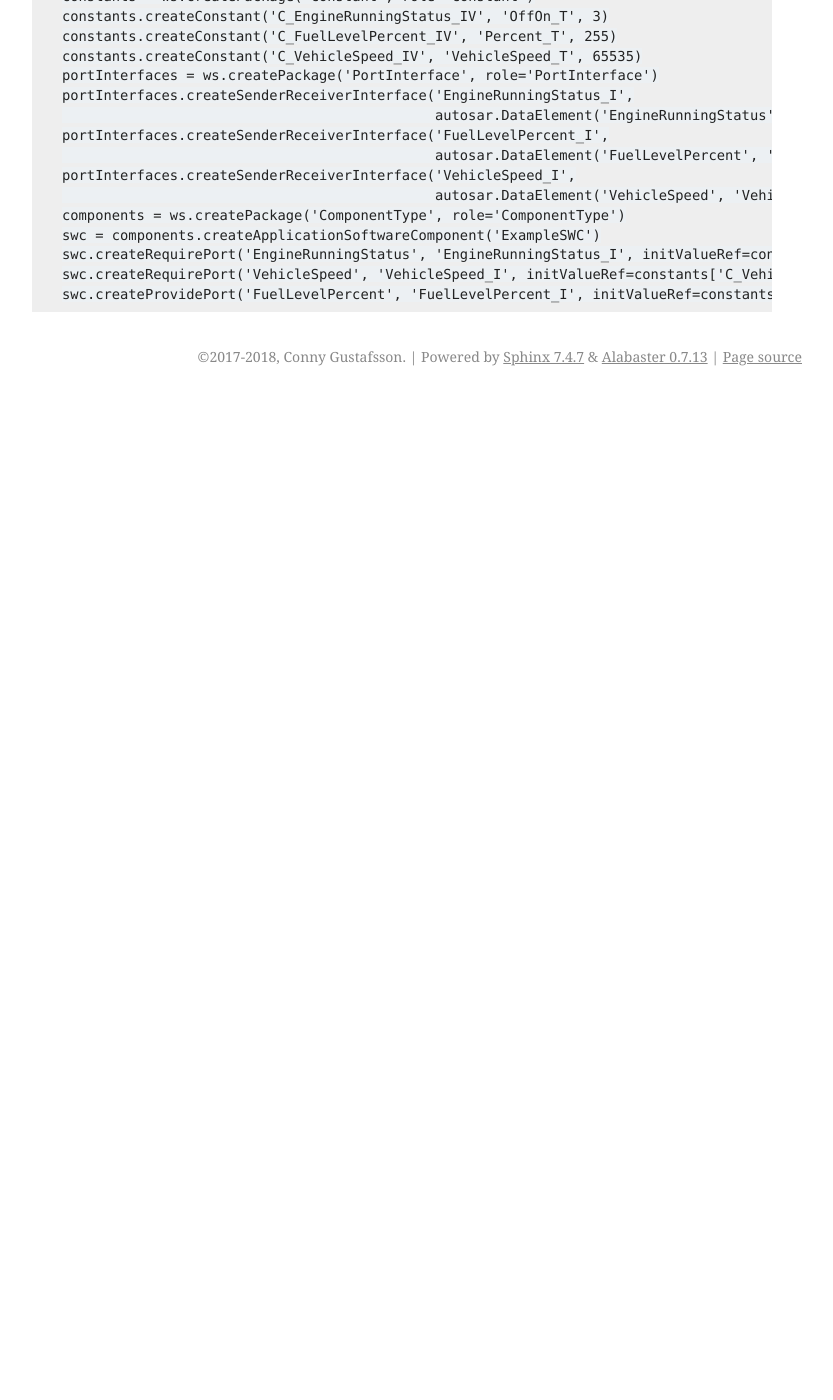
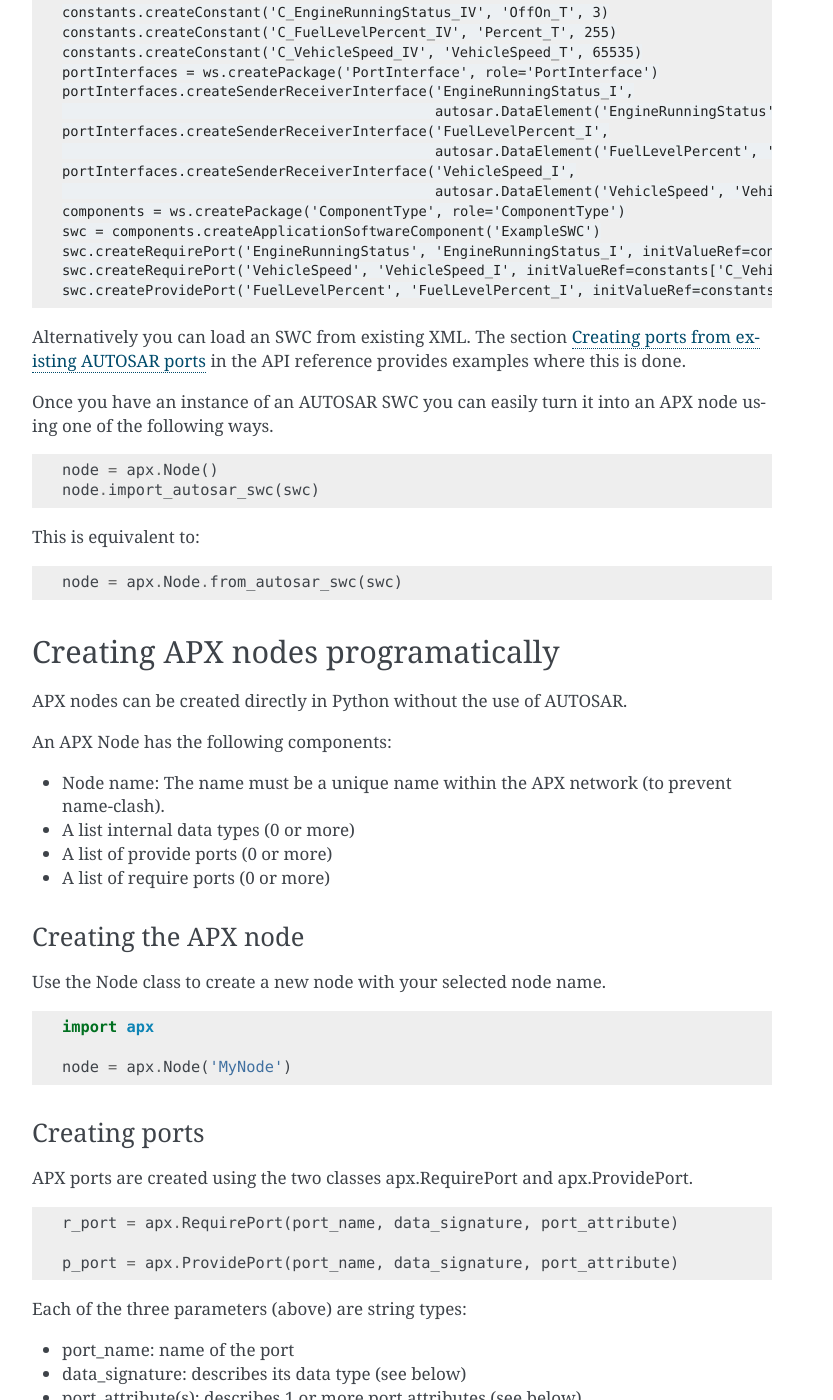
Before and after one commit to ovenystas/py-apx, a Sphinx documentation site: the page built from doc/node.rst, in a window 1280 px wide and 1400 px high, scrolled down 1333 px. Shown: the whole window, without its empty margins (388-1221 px from the left). Built offline with Sphinx 7.4.7, drawn with Linux system fonts in a browser that asks for light colours; before the commit the page ends 1729 px from its top, so only the background shows below that; some of the changed text lies outside the part shown.

Commit message:
Improved the node documentation

```diff
--- a/doc/examples/autosar_01.py
+++ b/doc/examples/autosar_01.py
@@ -1,4 +1,5 @@
 import autosar
+import apx
 
 ws = autosar.workspace()
 dataTypes = ws.createPackage('DataType', role='DataType')
--- a/doc/node.rst
+++ b/doc/node.rst
@@ -34,7 +34,104 @@ In order to use an existing AUTOSAR software component (SWC) as an APX node the
 Example
 ~~~~~~~
 
-Here is a simple example of a programmtically created AUTOSAR SWC called **ExampleSWC**:
+Here is a simple example of an AUTOSAR SWC called **ExampleSWC**:
 
 .. include:: examples/autosar_01.py
     :code: python
+
+Alternatively you can load an SWC from existing XML. The section :ref:`ref_create_from_autosar` in the API reference provides examples where this is done.
+
+Once you have an instance of an AUTOSAR SWC you can easily turn it into an APX node using one of the following ways.
+
+.. code-block:: python
+
+    node = apx.Node()
+    node.import_autosar_swc(swc)
+
+This is equivalent to:
+
+.. code-block:: python
+
+    node = apx.Node.from_autosar_swc(swc)
+
+.. _programmatic_apx_node:
+
+Creating APX nodes programatically
+----------------------------------
+
+APX nodes can be created directly in Python without the use of AUTOSAR.
+
+An APX Node has the following components:
+
+- Node name: The name must be a unique name within the APX network (to prevent name-clash).
+- A list internal data types (0 or more)
+- A list of provide ports (0 or more)
+- A list of require ports (0 or more)
+
+Creating the APX node
+~~~~~~~~~~~~~~~~~~~~~~
+
+Use the Node class to create a new node with your selected node name.
+
+.. code-block:: python
+
+    import apx
+
+    node = apx.Node('MyNode')
+
+Creating ports
+~~~~~~~~~~~~~~
+
+APX ports are created using the two classes apx.RequirePort and apx.ProvidePort.
+
+.. code-block:: python
+
+    r_port = apx.RequirePort(port_name, data_signature, port_attribute)
+
+    p_port = apx.ProvidePort(port_name, data_signature, port_attribute)
+
+Each of the three parameters (above) are string types:
+
+- port_name: name of the port
+- data_signature: describes its data type (see below)
+- port_attribute(s): describes 1 or more port attributes (see below)
+
+.. note::
+
+    The port_attribute argument is optional, you can call the RequirePort and ProvidePort classes with just 2 arguments if you should wish.
+
+Data Signatures
+~~~~~~~~~~~~~~~
+
+The data signature describes the data type of the port. It is a string that can take many shapes and forms but
+most of the time it is simply a single character describing an integer data type.
+
+
+Integer data types
+^^^^^^^^^^^^^^^^^^
+
+APX currently supports the following integer data types:
+
++-----------+-----------+------+-------------+------------+
+| Type Code | Type Name | Bits | Min         | Max        |
++===========+===========+======+=============+============+
+| c         | sint8     |  8   |  -128       | 127        |
++-----------+-----------+------+-------------+------------+
+| s         | sint16    | 16   |  -32768     | 32767      |
++-----------+-----------+------+-------------+------------+
+| l         | sint32    | 32   | -2147483648 | 2147483647 |
++-----------+-----------+------+-------------+------------+
+| C         | uint8     |  8   |   0         | 255        |
++-----------+-----------+------+-------------+------------+
+| S         | uint16    |  16  |   0         | 65535      |
++-----------+-----------+------+-------------+------------+
+| L         | uint32    |  32  |   0         | 4294967295 |
++-----------+-----------+------+-------------+------------+
+
+Example ports:
+
+.. code-block:: python
+
+    u8_port = apx.RequirePort('U8Port','C')
+    u16_port = apx.RequirePort('U16Port','S')
+    u32_port = apx.RequirePort('U32Port','L')
--- a/doc/reference.rst
+++ b/doc/reference.rst
@@ -75,6 +75,7 @@ Output:
    P"TestSignal1"C
    R"TestSignal2"S
 
+.. _`ref_create_from_autosar`:
 
 Creating ports from existing AUTOSAR ports
 ~~~~~~~~~~~~~~~~~~~~~~~~~~~~~~~~~~~~~~~~~~~~
```
Also changed, not shown: doc/index.rst (+0 -9 lines), 1 other file.
